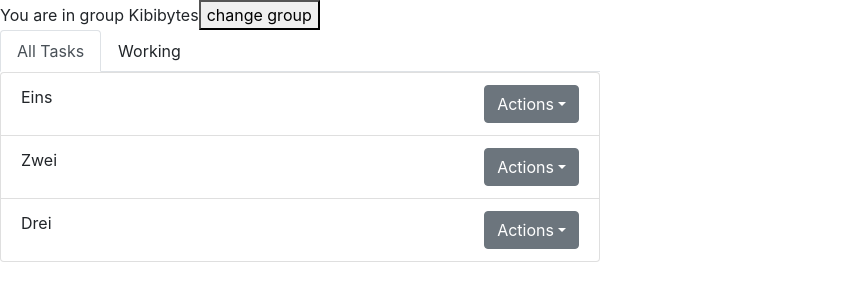
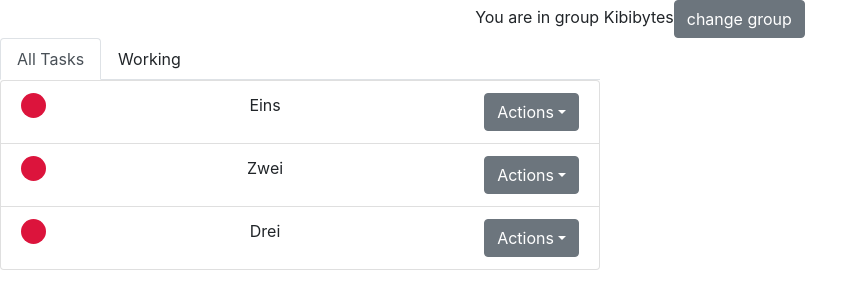
Before and after one commit to dohack2018/TodoTogetherRN, a React (Create React App) app: page / in a window 1280 px wide. Shown: the top 306 px of the page, without its empty margins (0-868 px from the left). Built offline with nearby package versions, Linux system fonts and the light colour scheme.

Commit message:
todoitem.cssChange

```diff
--- /dev/null
+++ b/src/components/GroupInfo/groupInfo.css
@@ -0,0 +1,3 @@
+.groupInfo {
+    text-align: center
+}
--- a/src/components/GroupInfo/index.js
+++ b/src/components/GroupInfo/index.js
@@ -1,15 +1,17 @@
 import React, { Component } from 'react'
+import { Button } from 'reactstrap'
+import './groupInfo.css'
 
 export default class GroupInfo extends Component {
     render() {
         const groupName = 'Kibibytes';
         return (
-            <div>
+            <div className="groupInfo">
                 You are in group {groupName}
 
-        <button>
+        <Button>
             change group
-        </button>
+        </Button>
         </div>
         );
     }
--- a/src/components/TodoList/TodoItem/index.js
+++ b/src/components/TodoList/TodoItem/index.js
@@ -20,6 +20,8 @@ export class TodoItem extends Component {
     render() {
         return (
             <ListGroupItem className="TodoItem">
+                <div class ="Circle">
+                </div>
                 <div class="TodoItem__title">
                     {this.props.title}
                 </div>
--- a/src/components/TodoList/TodoItem/todoItem.css
+++ b/src/components/TodoList/TodoItem/todoItem.css
@@ -10,3 +10,10 @@
 .TodoItem__action {
     grid-area: action
 }
+
+.Circle {
+    height: 25px;
+    width: 25px;
+    background-color: crimson;
+    border-radius: 50%;
+}
```
